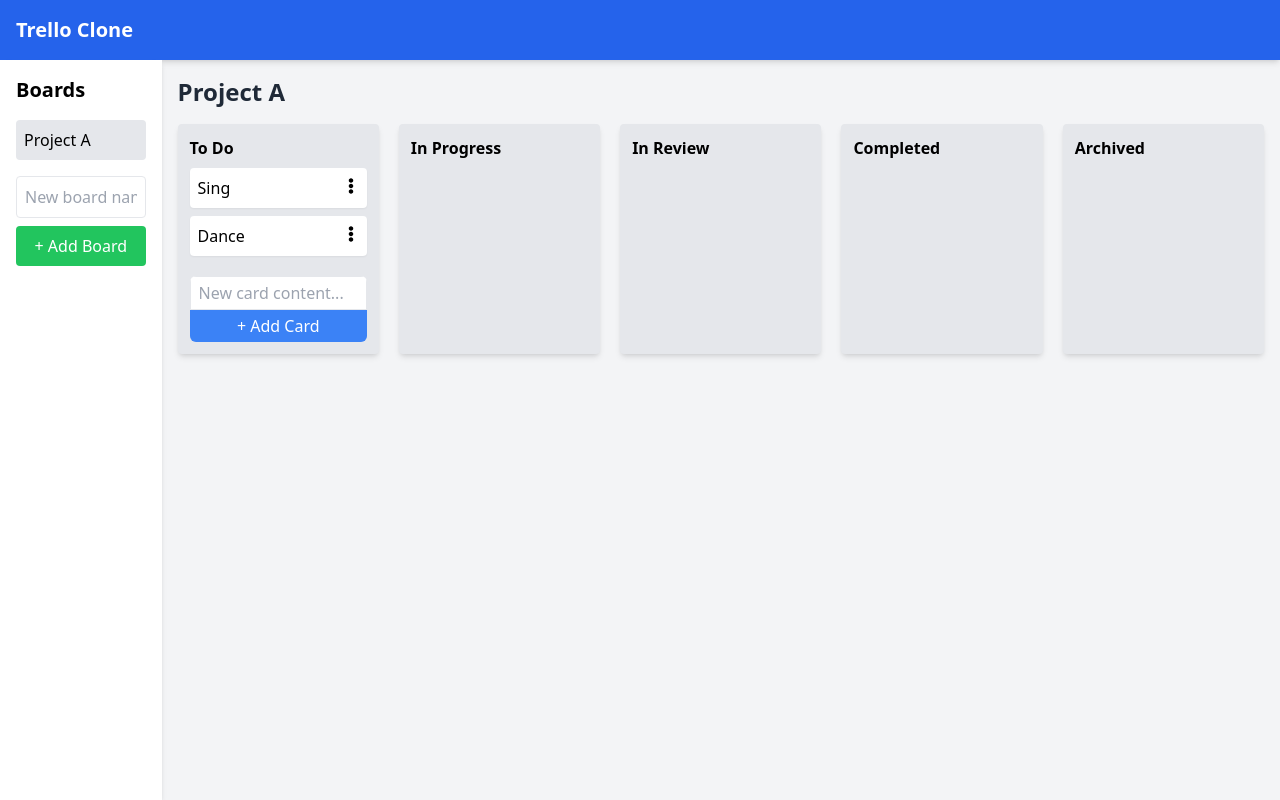
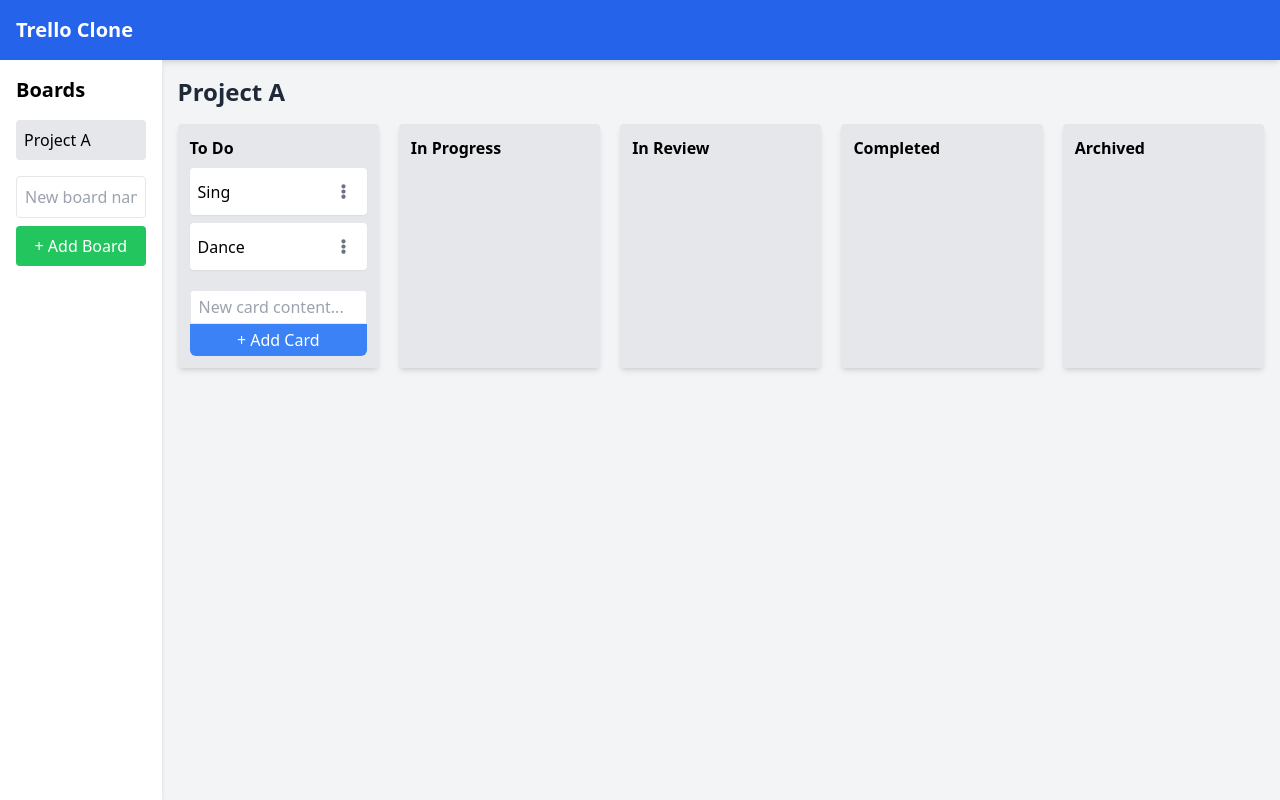
Before and after one commit to kau-wtag/trello-clone, a React (Vite) app: page /board/8b993503-9fec-48a5-81d2-189487e9e6c2 in a window 1280 px wide. Built offline with nearby package versions, Linux system fonts and the light colour scheme.

Commit message:
adjusted css

```diff
--- a/src/components/Card.jsx
+++ b/src/components/Card.jsx
@@ -37,19 +37,19 @@ const Card = ({ card, onDelete, index }) => {
           <div className="relative">
             <button
               onClick={() => setShowMenu(!showMenu)}
-              className="focus:outline-none" // Ensure no default outline
+              className="focus:outline-none rounded-full flex justify-center items-center p-2 text-gray-500 hover:bg-gray-200"
             >
-              <FaEllipsisV />
+              <FaEllipsisV size={15} />
             </button>
 
             {showMenu && (
               <div
                 className="grid grid-col gap-1 bg-gray-100 p-2 rounded-md absolute z-10 w-max translate-x-5 shadow-md"
-                onMouseLeave={() => setShowMenu(false)} // Close menu when mouse leaves
+                onMouseLeave={() => setShowMenu(false)}
               >
                 <button
                   onClick={onDelete}
-                  className="text-red-500 bg-red-100 hover:bg-gray-200 p-2 text-center"
+                  className="text-red-500 bg-red-100 hover:bg-red-200 p-2 text-center"
                 >
                   Delete
                 </button>
```
